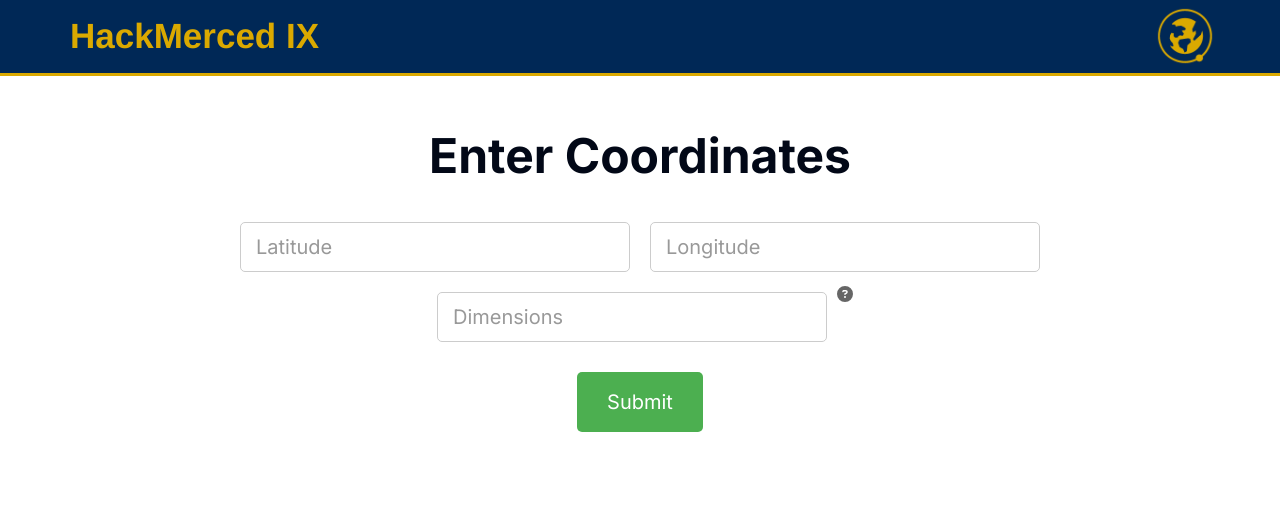
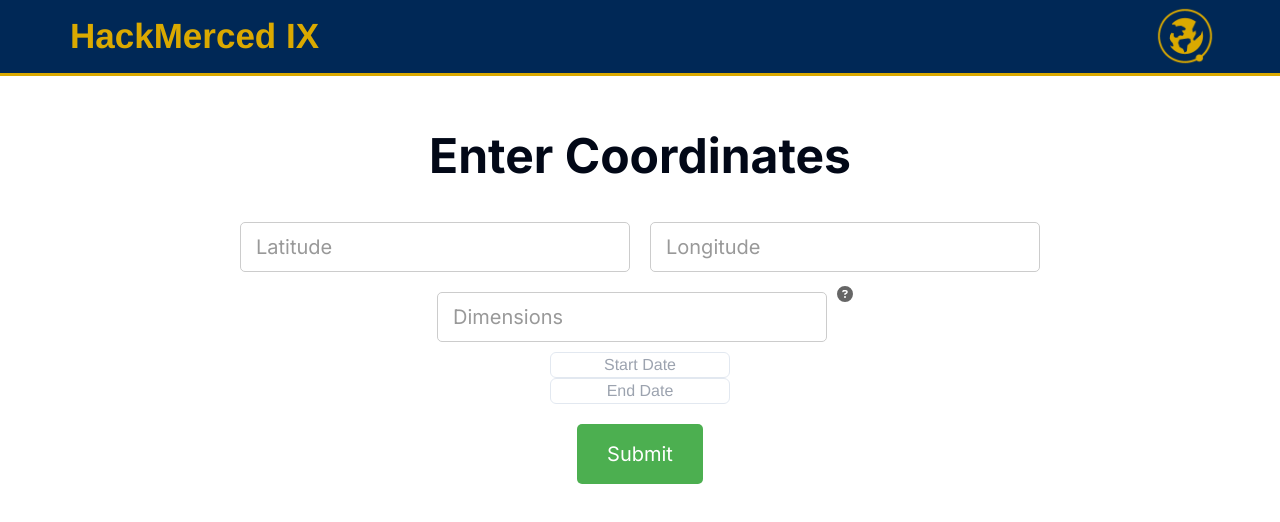
Before and after one commit to a1-Raza/Hack-Merced-Project, a Next.js app in the folder client/: page /prompt_intake in a window 1280 px wide. Shown: the top 522 px of the page. Built offline with nearby package versions, Linux system fonts and the light colour scheme.

Commit message:
Least broken code

```diff
--- /dev/null
+++ b/client/api/fetchserver.ts
@@ -0,0 +1,20 @@
+export const fetchWithParams = async <AnyType = any>(path: string, params: {[key: string]: any}) => {
+    try {
+        const response = await fetch(`http://localhost:8080/${path}`, {
+            method: 'POST',
+            headers: {
+                'Content-Type': 'application/json',
+            },
+            body: JSON.stringify(params),
+        });
+
+        if (response.ok) {
+            const responseData: AnyType = await response.json();
+            return responseData
+        } else {
+            console.error('failed to fetch data from the server');
+        }
+    } catch (error) {
+        console.error('error while fetching data:', error);
+    }
+}
--- a/client/app/prompt_intake/page.tsx
+++ b/client/app/prompt_intake/page.tsx
@@ -3,9 +3,23 @@ import React, { useState } from 'react';
 import "./prompts.css";
 import { faQuestionCircle } from '@fortawesome/free-solid-svg-icons';
 import { FontAwesomeIcon } from '@fortawesome/react-fontawesome';
+import DatePicker from "react-datepicker";
+import "react-datepicker/dist/react-datepicker.css";
+import { fetchWithParams } from '@/api/fetchserver';
+
+interface DataResponse {
+    url1: string,
+    url2: string,
+    text: string,
+}
 
 export default function Prompts() {
     const [showInfo, setShowInfo] = useState(false);
+    const [latitude, setLatitude] = useState('');
+    const [longitude, setLongitude] = useState('');
+    const [dim, setDim] = useState('');
+    const [date1, setDate1] = useState<Date | null>(null);
+    const [date2, setDate2] = useState<Date | null>(null);
 
     function animateButton() {
         const button = document.getElementById('promptSubmit');
@@ -15,6 +29,14 @@ export default function Prompts() {
                 button.style.animation = '';
             }, 500);
         }
+        const response = fetchWithParams<DataResponse>('data', {
+            'lat': latitude,
+            'long': longitude,
+            'dim': dim,
+            'date1': date1,
+            'date2': date2,
+            'additional': null
+        });
     };
 
     return (
@@ -27,11 +49,11 @@ export default function Prompts() {
                 <div id="promptText" className="prompt-text">Enter Coordinates</div>
                 <form id="promptForm" style={{ marginBottom: "350px" }}>
                     <div className="input-group">
-            <input id="latitudeInput" className="promptInput" type="text" name="latitude" placeholder="Latitude" required />
-            <input id="longitudeInput" className="promptInput" type="text" name="longitude" placeholder="Longitude" required />
+                        <input id="latitudeInput" className="promptInput" type="text" name="latitude" placeholder="Latitude" value={latitude} onChange={(e) => setLatitude(e.target.value)} required />
+                        <input id="longitudeInput" className="promptInput" type="text" name="longitude" placeholder="Longitude" value={longitude} onChange={(e) => setLongitude(e.target.value)} required />
                     </div>
                     <div className="input-group dimensions-group">
-            <input id="dimensionsInput" className="promptInput" type="text" name="dimensions" placeholder="Dimensions" required />
+                        <input id="dimensionsInput" className="promptInput" type="text" name="dimensions" placeholder="Dimensions" value={dim} onChange={(e) => setDim(e.target.value)} required />
                         <div className="info-icon" onMouseEnter={() => setShowInfo(true)} onMouseLeave={() => setShowInfo(false)}>
                             <FontAwesomeIcon icon={faQuestionCircle} />
                             <div className={`info-box ${showInfo ? 'active' : ''}`}>
@@ -39,7 +61,21 @@ export default function Prompts() {
                             </div>
                         </div>
                     </div>
-          <button id="promptSubmit" type="submit" onClick={animateButton}>Submit</button>
+                    <DatePicker
+                        selected={date1}
+                        onChange={(date) => setDate1(date)}
+                        dateFormat="MM/dd/yyyy"
+                        placeholderText="Start Date"
+                        className="rounded-md border custom-datepicker"
+                    />
+                    <DatePicker
+                        selected={date2}
+                        onChange={(date) => setDate2(date)}
+                        dateFormat="MM/dd/yyyy"
+                        placeholderText="End Date"
+                        className="rounded-md border custom-datepicker"
+                    />
+                    <button id="promptSubmit" type="button" onClick={animateButton}>Submit</button>
                 </form>
                 <div id="promptList" className="chat-container">
                     {/* Prompt list will be displayed here */}
--- a/client/app/prompt_intake/prompts.css
+++ b/client/app/prompt_intake/prompts.css
@@ -147,3 +147,8 @@ header h1 {
     width: max-content; /* Adjust to fit content width */
     height: max-content; /* Adjust to fit content height */
 }
+
+.custom-datepicker {
+    font-family: 'Helvetica', Times, sans-serif;
+    text-align: center;
+}
--- a/client/package.json
+++ b/client/package.json
@@ -18,6 +18,7 @@
     "lucide-react": "^0.354.0",
     "next": "14.1.3",
     "react": "^18",
+    "react-datepicker": "^6.2.0",
     "react-dom": "^18",
     "tailwind-merge": "^2.2.1",
     "tailwindcss-animate": "^1.0.7"
@@ -25,6 +26,7 @@
   "devDependencies": {
     "@types/node": "^20",
     "@types/react": "^18",
+    "@types/react-datepicker": "^6.0.3",
     "@types/react-dom": "^18",
     "autoprefixer": "^10.0.1",
     "postcss": "^8",
```
Also changed, not shown: 2 other files (tests, documents, lock files or other folders). Lines whose indentation alone changed are shown as unchanged.
